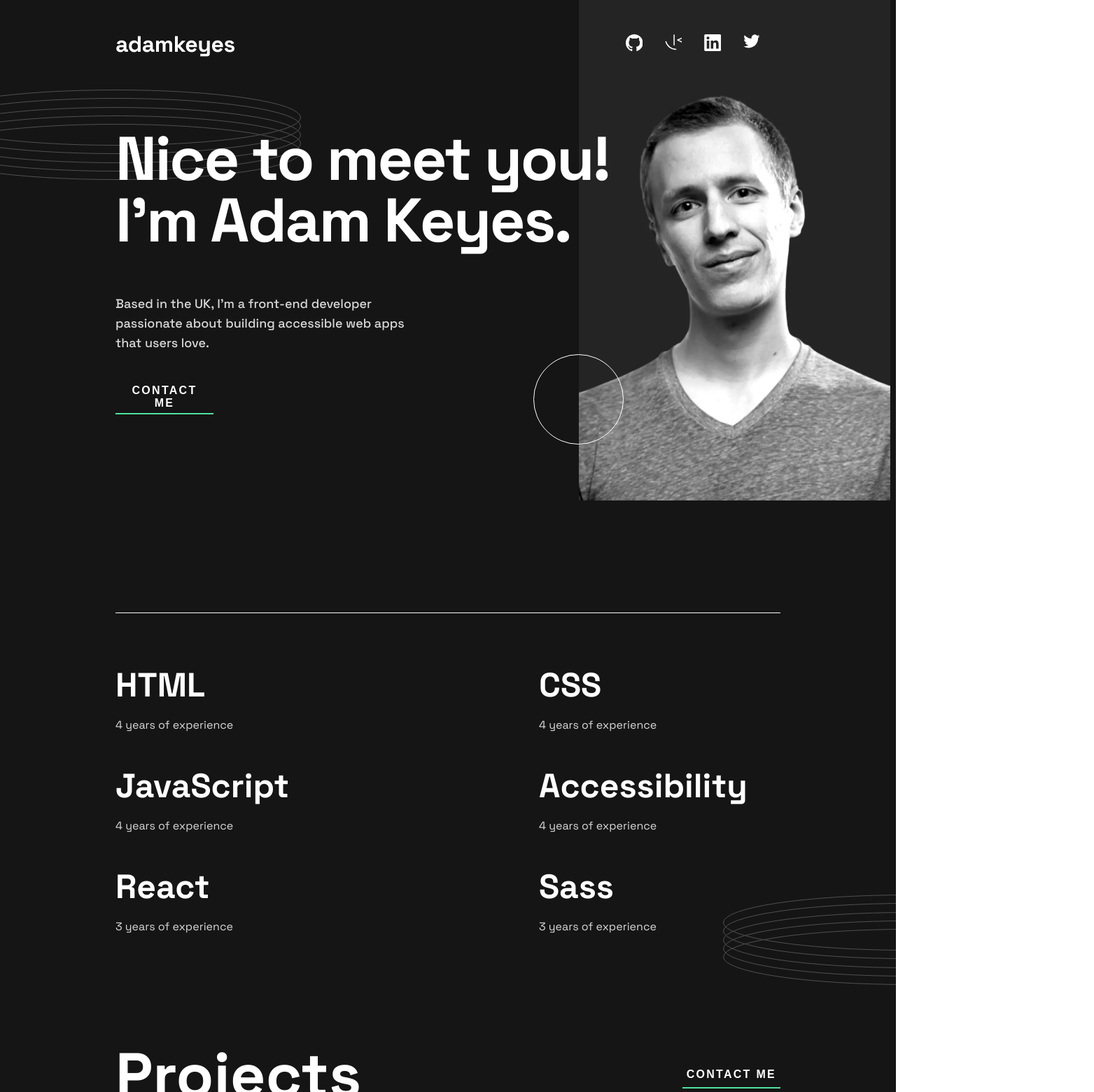
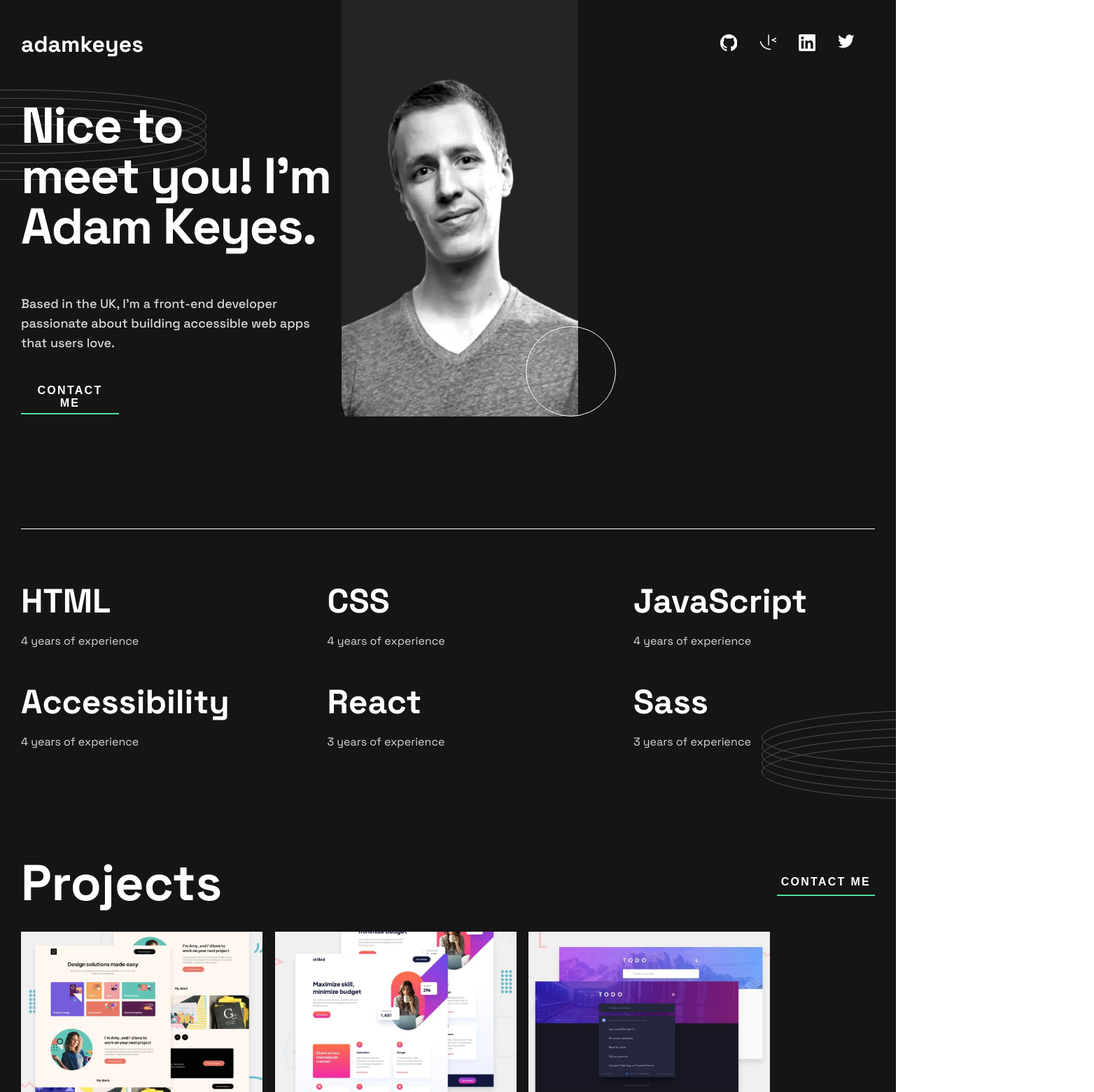
Before and after one commit to Bardia30/portfolio-react-spa, a React (Create React App) app: page / in a window 1280 px wide. Shown: the top 1560 px of the page at 70% size, 1563 px wide, since content can reach past the window. Built offline with nearby package versions, Linux system fonts and the light colour scheme.

Commit message:
added some styling for tablet view

```diff
--- a/src/App.jsx
+++ b/src/App.jsx
@@ -11,7 +11,6 @@ function App() {
   return (
     <>
       <BrowserRouter>
-        <Header />
         <Routes>
           <Route path='/' element={<HomePage />} />
           <Route path='/project/:projectId' element={<ProjectPage />} />
--- a/src/components/Header/Header.scss
+++ b/src/components/Header/Header.scss
@@ -9,8 +9,6 @@
     padding-top: 2.6875rem;
     padding-bottom: 4.5rem;
     background: $primary-background;
-    padding-left: 10.3125rem;
-    padding-right: 10.3125rem;
     &__logo{
         margin:0;
         font-size:2rem;
@@ -18,6 +16,10 @@
         letter-spacing: -0.444px;
         z-index:1;
         position:relative;
+        @include tablet {
+            @include font;
+        }
+
     }
     &__socials-section{
         display: flex;
--- a/src/components/Hero/Hero.jsx
+++ b/src/components/Hero/Hero.jsx
@@ -9,7 +9,7 @@ function Hero() {
   return (
     <section className='hero'>
         <section className='hero__left-section'>
-            <h1 className='hero__title'>Nice to meet you! I'm Adam Keyes.</h1>
+            <h1 className='hero__title'>Nice to <br className='hero__br'/> meet you! I'm <br className='hero__br'/> Adam Keyes.</h1>
             <img className='hero__rings' src={rings} alt="rings" />
             <p className="hero__description">Based in the UK, I'm a front-end developer passionate about building accessible web apps that users love.</p>
             <button className='hero__cta btn'>contact me</button>
--- a/src/components/Hero/Hero.scss
+++ b/src/components/Hero/Hero.scss
@@ -14,12 +14,30 @@
         display: flex;
         flex-direction: column;
         margin-top:4rem;
+        @include tablet {
+            margin-top:9rem;
+        }
+        @include desktop {
+            margin-top:4rem;
+        }
     }
     &__right-section{
         display: flex;
         position:relative;
         right:11rem;
         z-index: -1;
+        @include tablet {
+            right: 26.5rem;
+        }
+    }
+    &__br {
+        display: none;
+        @include tablet {
+            display: block;
+        }
+        @include desktop {
+            display:none;
+        }
     }
     &__title{
         font-size: 5.5rem;
@@ -29,6 +47,19 @@
         width: 44.3125rem;
         margin-top:0;
         margin-bottom:2.6875rem;
+        @include tablet {
+            @include font($size: 4.5rem, $spacing:-2.045px, $line: 4.5rem);
+            width: 44.3125rem;
+        }
+        @include desktop {
+            font-size: 5.5rem;
+            font-family: 700;
+            letter-spacing: -2.5px;
+            line-height: 88px;
+            width: 44.3125rem;
+            margin-top:0;
+            margin-bottom:2.6875rem;
+        }
     }
 
     &__rings{
@@ -43,6 +74,16 @@
         line-height: 28px;
         width: 27.8125rem;
         margin-bottom:2.5rem;
+        @include tablet {
+            @include font($size:1.125rem, $weight:500, $line:28px);
+        }
+        @include desktop{
+            font-size: 1.125rem;
+            font-weight:500;
+            line-height: 28px;
+            width: 27.8125rem;
+            margin-bottom:2.5rem;
+        }
     }
 
     &__cta{
@@ -56,11 +97,27 @@
         position: relative;
         bottom:5rem;
         left:4rem;
+        @include tablet {
+            bottom:0rem;
+            left:24.5rem;
+        }
+        @include desktop {
+            bottom:5rem;
+            left:4rem;
+        }
     }
 
     &__profile{
         width: 27.8125rem;
         height: 45rem;
+        @include tablet {
+            width: 21.125rem;
+            height: 37.5rem;
+        }
+        @include desktop {
+            width: 27.8125rem;
+            height: 45rem;
+        }
     }
 }
 
--- a/src/components/ProjectsComponents/Projects.scss
+++ b/src/components/ProjectsComponents/Projects.scss
@@ -19,11 +19,23 @@
         font-size: 5.5rem;
         font-weight: 700;
         margin:0;
+        @include tablet{
+            font-size: 4.5rem;
+        }
+        @include desktop {
+            font-size: 5.5rem;
+        }
     }
     &__cards-section{
         display: flex;
         flex-wrap: wrap;
         column-gap: 1.5rem;
+        @include tablet {
+            column-gap: 1.1rem;
+        }
+        @include desktop {
+            column-gap: 1.5rem;
+        }
     }
 
 
@@ -41,11 +53,26 @@
         &--hover {
             filter: brightness(0.25);
         }
+        @include tablet {
+            width:21.5625rem;
+            height:15.8125rem;
+        }
+        @include desktop {
+            width:33.75rem;
+            height:25rem;
+        }
     }
     &__image-div{
         width:33.75rem;
         height:25rem;
-
+        @include tablet {
+            width:21.5625rem;
+            height:15.8125rem;
+        }
+        @include desktop {
+            width:33.75rem;
+            height:25rem;
+        }
     }
     &__buttons-visible{
         display: flex;
@@ -54,9 +81,22 @@
         align-items: center;
         top:8rem;
         z-index: 1;
+        @include tablet {
+            display: none;
+        }
+        @include desktop {
+            display: flex;
+        }
     }
     &__buttons-invisible {
         visibility: hidden;
+        @include tablet {
+            visibility: visible;
+        }
+        @include desktop{
+            visibility: hidden;
+        }
+
     }
     &__cta-code{
         width: 8rem;
@@ -68,6 +108,12 @@
         height:2rem;
         margin-bottom: 3rem;
         background: none;
+        @include tablet {
+            margin-bottom: 2.5rem;
+        }
+        @include desktop {
+
+        }
     }
     &__title{
         text-transform: uppercase;
--- a/src/components/Skills/Skills.scss
+++ b/src/components/Skills/Skills.scss
@@ -31,6 +31,11 @@
         position: relative;
         right: -28rem;
         top:-4.5rem;
-
+        @include tablet {
+            right: -23rem;
+        }
+        @include desktop {
+            right: -28rem;
+        }
     }
 }
--- a/src/pages/HomePage/HomePage.jsx
+++ b/src/pages/HomePage/HomePage.jsx
@@ -3,10 +3,12 @@ import Hero from '../../components/Hero/Hero';
 import Skills from '../../components/Skills/Skills';
 import Projects from '../../components/ProjectsComponents/Projects';
 import './HomePage.scss';
+import Header from '../../components/Header/Header';
 
 function HomePage() {
   return (
     <main>
+      <Header />
       <Hero />
       <Skills />
       <Projects />
--- a/src/pages/HomePage/HomePage.scss
+++ b/src/pages/HomePage/HomePage.scss
@@ -7,4 +7,14 @@ main {
 
     padding-left: 10.3125rem;
     padding-right: 10.3125rem;
+    overflow: hidden;
+    @include tablet {
+        padding-left: 1.875rem;
+        padding-right: 1.875rem;
+    }
+    @include desktop {
+        padding-left: 10.3125rem;
+        padding-right: 10.3125rem;
+    }
+
 }
--- a/src/styles/_mixins.scss
+++ b/src/styles/_mixins.scss
@@ -0,0 +1,110 @@
+@use './variables';
+
+
+//desktop viewport mixin, refer to vriables for breakpoints
+@mixin desktop {
+    @media (min-width: 1440px){
+        @content;
+    }
+}
+
+//tablet viewport mixin, refer to vriables for breakpoints
+@mixin tablet {
+    @media (min-width: 768px){
+        @content;
+    }
+}
+
+//styling for flexbox positioning
+@mixin flex($align: normal, $justify:normal, $direction:row, $wrap: nowrap) {
+    display: flex;
+    justify-content: $justify;
+    align-items: $align;
+    flex-direction:$direction;
+    flex-wrap:$wrap;
+}
+
+
+//styling for fonts
+@mixin font($size:2rem, $weight: 700, $line:normal, $spacing:normal) {
+    font-size:$size;
+    font-weight:$weight;
+    line-height: $line;
+    letter-spacing: $spacing;
+}
+
+@mixin height-width($h:28vh,$w:100%) {
+    height:$h;
+    width: $w;
+}
+
+
+@mixin text-alterations($size:1.45rem, $pad:2.25rem 3rem 0 3rem, $w: 37rem) {
+    font-size: $size;
+    padding: $pad;
+    width: $w;
+}
+
+
+//styling for buttons
+@mixin cta($width-mobile:90vw, $width-tablet:10rem) {
+    @include flex($align:center);
+    margin: 0;
+    background-color: $primary-cta-color;
+    border-radius:4px;
+    padding: 0.75rem 1rem;
+    width:$width-mobile;
+    border:none;
+    cursor:pointer;
+    transition: 0.5s ease-in-out;
+    &:hover{
+        background-color: $hover-cta-color;
+    }
+    @include tablet{
+        margin-left: 0;
+        margin-right:1rem;
+        width:$width-tablet;
+    }
+    @include desktop{
+        margin-left: 2rem;
+        margin-right:2rem;
+    }
+}
+
+@mixin cta-icon{
+    width: 1.5rem;
+    margin-right: 0.25rem;
+    @include tablet{
+        width: 1.25rem;
+
+    }
+}
+
+
+@mixin cta-text{
+    text-transform: uppercase;
+    margin:auto;
+    @include font($color:$form-background);
+    padding-right:1rem;
+    @include tablet{
+        font-size: 0.875rem;
+    }
+}
+
+//styling for hr elements
+@mixin divider {
+    width: 100%;
+    height:0.125rem;
+    background-color: $divider-color;
+    border:none;
+    margin-top:1.5rem;
+    margin-bottom:1.5rem;
+}
+
+
+@mixin profile-pic{
+    height:3rem;
+    width:3rem;
+    border-radius:50%;
+    overflow: hidden;
+}
```
Also changed, not shown: src/styles/_variables.scss (line endings or trailing spaces).
